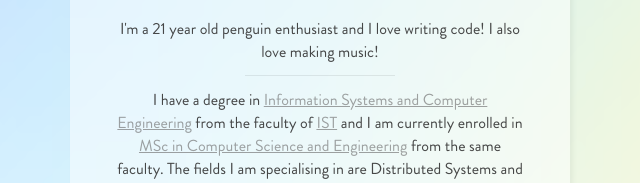
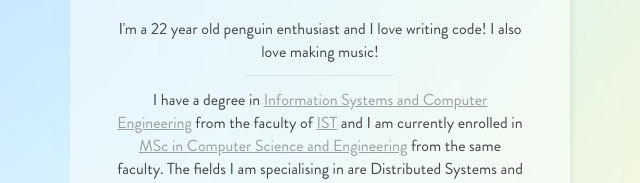
Before and after one commit to gh-jsoares/Portfolio-2021, a plain HTML site: page index.html in a window 1280 px wide. Shown: the part 426-609 px from the top of the page, 320-960 px from the left. Drawn offline with Linux system fonts and the light colour scheme.

Commit message:
fix: update age

```diff
--- a/index.html
+++ b/index.html
@@ -16,7 +16,7 @@
             <h1>Hello, I'm João!</h1>
         </header>
         <p>
-            I'm a 21 year old penguin enthusiast and I love writing code! I also love making music!
+            I'm a 22 year old penguin enthusiast and I love writing code! I also love making music!
         </p>
         <hr />
         <p>
```
